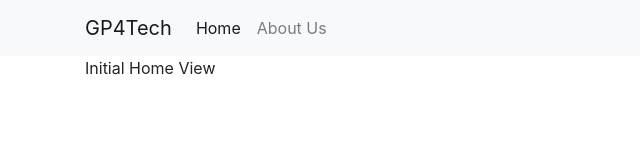
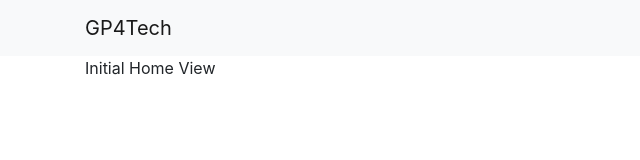
Before and after one commit to gp4tech/website, an Angular app: page / in a window 1280 px wide. Shown: the top 160 px of the page, without its empty margins (0-640 px from the left). Built offline with nearby package versions, Linux system fonts and the light colour scheme.

Commit message:
Revert "Added ngbootstrap and collapsable menu on navbar"
This reverts commit fe1cb41589c3836c9793155f743862b2f7cb7d4e.

```diff
--- a/package.json
+++ b/package.json
@@ -19,7 +19,6 @@
     "@angular/platform-browser": "~7.2.0",
     "@angular/platform-browser-dynamic": "~7.2.0",
     "@angular/router": "~7.2.0",
-    "@ng-bootstrap/ng-bootstrap": "^4.0.2",
     "bootstrap": "^4.2.1",
     "core-js": "^2.5.4",
     "rxjs": "~6.3.3",
--- a/src/app/layout/navbar/navbar.component.html
+++ b/src/app/layout/navbar/navbar.component.html
@@ -1,18 +1,5 @@
 <nav class="navbar navbar-expand-lg navbar-light bg-light">
   <div class="container">
-    <a class="navbar-brand" [routerLink]="['/']">GP4Tech</a>
-    <button class="navbar-toggler" type="button" data-toggle="collapse"
-      data-target="#navbarMenus" aria-controls="navbarMenus" aria-label="Toggle Menus"
-      [attr.aria-expanded]="!isCollapsed" (click)="isCollapsed = !isCollapsed">
-      <span class="navbar-toggler-icon"></span>
-    </button>
-    <div class="collapse navbar-collapse" id="navbarMenus" [ngbCollapse]="isCollapsed">
-      <ul class="navbar-nav">
-        <li *ngFor="let link of links"
-          class="nav-item" [routerLinkActive]="'active'">
-          <a class="nav-link" [routerLink]="link.route">{{ link.label }}</a>
-        </li>
-      </ul>
-    </div>
+    <a class="navbar-brand" href="#">GP4Tech</a>
   </div>
 </nav>
--- a/src/app/layout/navbar/navbar.component.ts
+++ b/src/app/layout/navbar/navbar.component.ts
@@ -6,15 +6,5 @@ import { Component, OnInit } from '@angular/core';
   styleUrls: ['./navbar.component.less']
 })
 export class NavbarComponent {
-  isCollapsed = true;
-  links = [
-    {
-      label: 'Home',
-      route: ['']
-    },
-    {
-      label: 'About Us',
-      route: '/about-us'
-    },
-  ];
+
 }
```
Also changed, not shown: src/app/layout/layout.module.ts (+1 -6 lines), 2 other files (tests, documents, lock files or other folders).
